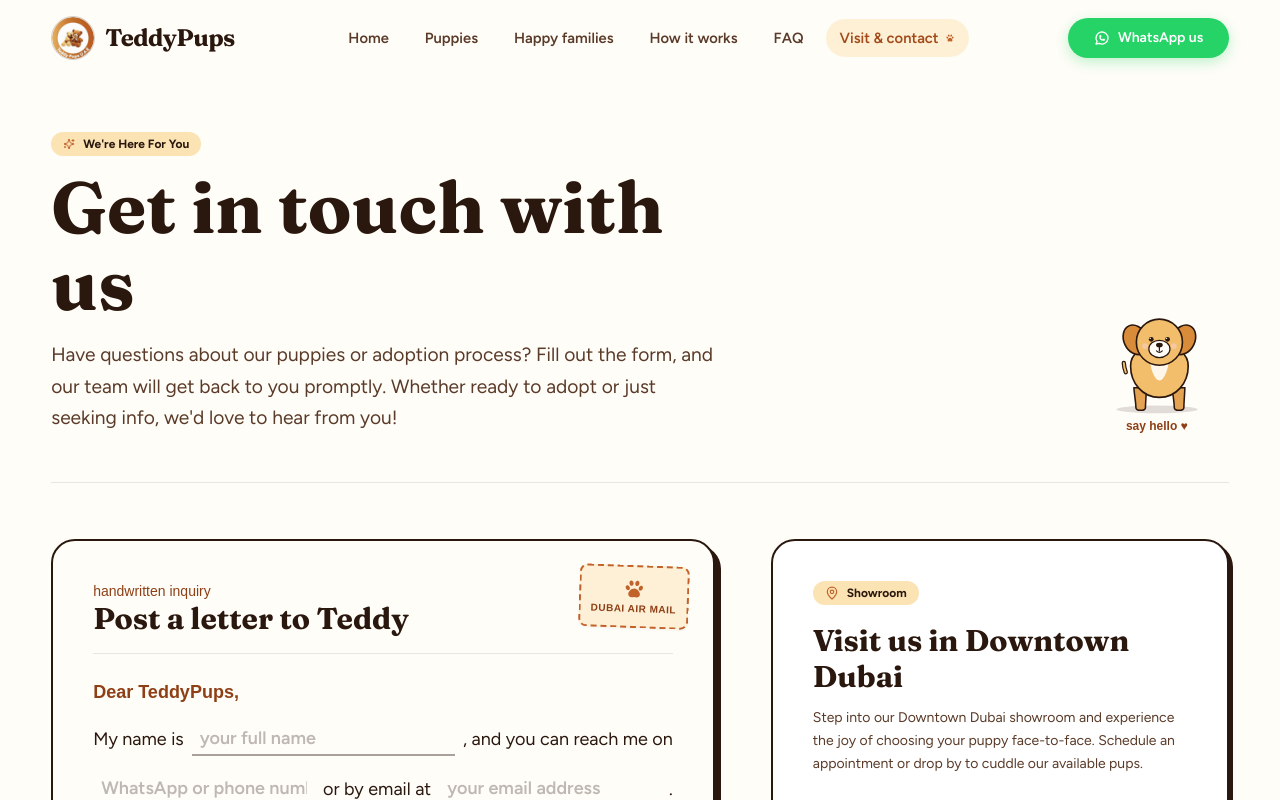
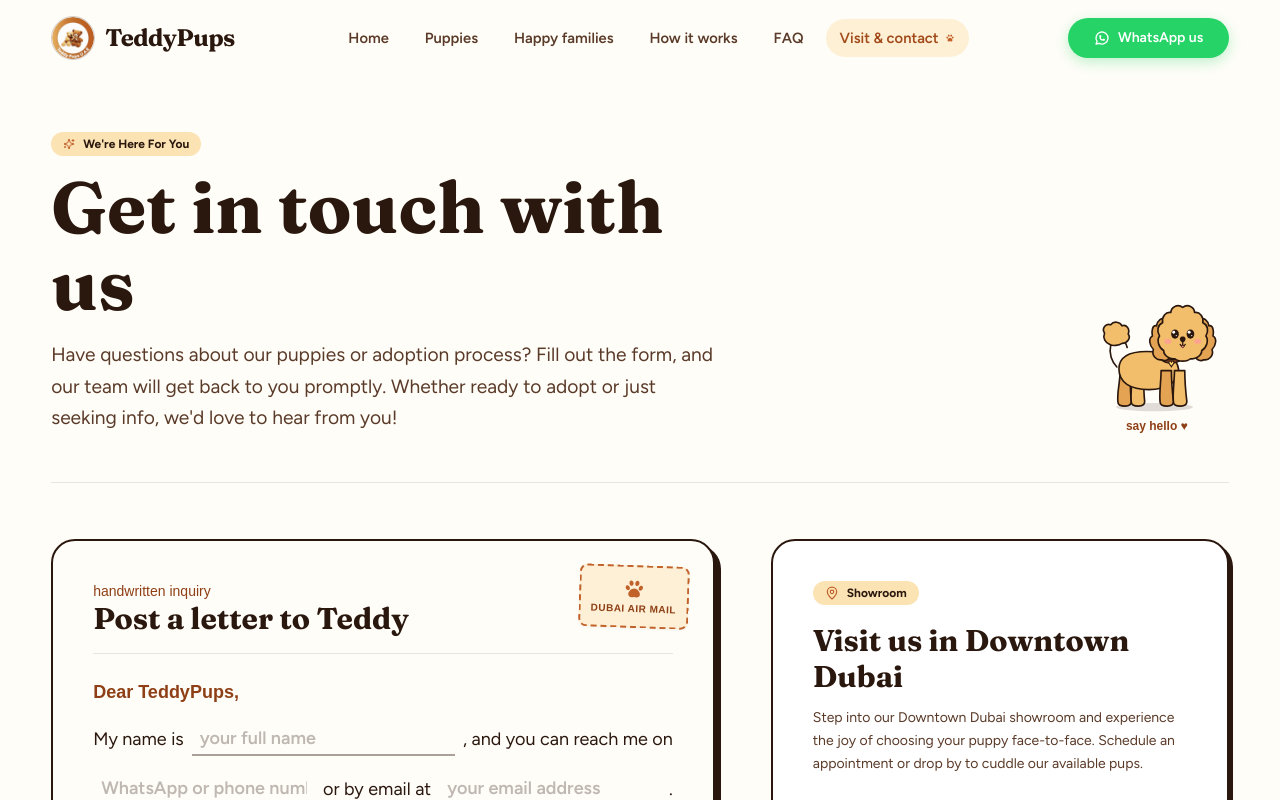
Before and after one commit to AjayMaruda/teddy-pups, a Next.js app: page /contact in a window 1280 px wide. Shown: the top 800 px of the page. Built offline with nearby package versions, Linux system fonts and the light colour scheme; a web font is replaced by a local one.

Commit message:
feat(mascot): redesign MascotTeddy to authentic Korean poodle and polish meet door typography

```diff
--- a/src/components/MascotTeddy.tsx
+++ b/src/components/MascotTeddy.tsx
@@ -1,8 +1,11 @@
 import React from "react";
+
+export type TeddyVariant = "korean-poodle" | "bichon-maltipoo" | "fluffy-bear";
 
 interface MascotTeddyProps {
   pose?: "standing" | "peek" | "snug" | "sit";
   facing?: "left" | "right";
+  variant?: TeddyVariant;
   className?: string;
   label?: string;
 }
@@ -10,10 +13,17 @@ interface MascotTeddyProps {
 export default function MascotTeddy({
   pose = "standing",
   facing = "right",
+  variant = "korean-poodle",
   className = "w-32",
-  label = "Teddy, the TeddyPups puppy",
+  label = "Teddy, the TeddyPups mascot puppy",
 }: MascotTeddyProps) {
   const isLeft = facing === "left";
+
+  // Palette definitions
+  const furMain = variant === "bichon-maltipoo" ? "#fffcf4" : "#f2be6b";
+  const furShade = variant === "bichon-maltipoo" ? "#f5ede0" : "#e4a352";
+  const lineStroke = "#2a170e";
+  const strokeW = "3.2";
 
   return (
     <div
@@ -22,154 +32,299 @@ export default function MascotTeddy({
       aria-label={label}
     >
       <svg
-        viewBox="0 0 300 240"
+        viewBox="0 0 280 230"
         className="w-full h-auto overflow-visible"
         focusable="false"
       >
-        <g transform={isLeft ? "translate(300 0) scale(-1 1)" : ""}>
-          {/* Ground shadow */}
+        <g transform={isLeft ? "translate(280 0) scale(-1 1)" : ""}>
+          {/* Ground soft shadow */}
           {pose !== "peek" && (
             <ellipse
-              cx="150"
-              cy="230"
-              rx="85"
+              cx="135"
+              cy="216"
+              rx="75"
               ry="8"
               fill="#2a170e"
               opacity="0.14"
             />
           )}
 
-          {/* Tail */}
-          <g transform="rotate(25 84 150)">
-            <path
-              d="M86 152 C80 146 76 140 74 136"
-              stroke="#2a170e"
-              strokeWidth="9"
-              strokeLinejoin="round"
-              strokeLinecap="round"
-              fill="none"
-            />
-            <path
-              d="M86 152 C80 146 76 140 74 136"
-              stroke="#f2be6b"
-              strokeWidth="4"
-              fill="none"
-              strokeLinecap="round"
-            />
-          </g>
+          {/* STANDING POSE: Matching the reference website wooden floor mascot */}
+          {pose === "standing" && (
+            <g id="teddy-standing">
+              {/* Fluffy Pom-Pom Curly Tail */}
+              <g className="teddy-tail">
+                <path
+                  d="M62 138 C52 128 46 112 50 96 C52 86 60 80 70 84 C76 86 80 92 82 100"
+                  stroke={lineStroke}
+                  strokeWidth={strokeW}
+                  strokeLinecap="round"
+                  fill="none"
+                />
+                {/* Cloud Pom-pom at tip of tail */}
+                <path
+                  d="M48 94 C40 92 34 82 38 72 C32 64 40 52 50 56 C56 48 68 50 72 58 C80 54 88 64 84 74 C90 82 82 92 72 92 C66 96 54 98 48 94 Z"
+                  fill={furMain}
+                  stroke={lineStroke}
+                  strokeWidth={strokeW}
+                  strokeLinejoin="round"
+                />
+              </g>
 
-          {/* Body */}
-          <g transform="translate(0, 0)">
-            {/* Back legs */}
-            {pose !== "peek" && (
-              <>
+              {/* Back Legs */}
+              <g className="teddy-back-legs">
+                {/* Back Left Leg */}
                 <path
-                  d="M102 185 C102 195 106 215 106 226 C106 230 110 232 116 232 C122 232 126 230 126 226 C126 215 128 195 128 185 Z"
-                  fill="#e4a352"
-                  stroke="#2a170e"
-                  strokeWidth="3.2"
+                  d="M68 150 C68 168 62 188 64 206 C64 212 70 214 78 214 C86 214 90 211 90 205 C88 188 88 170 88 150 Z"
+                  fill={furShade}
+                  stroke={lineStroke}
+                  strokeWidth={strokeW}
+                  strokeLinejoin="round"
+                />
+                {/* Back Right Leg (foreground) */}
+                <path
+                  d="M92 148 C92 168 88 188 90 206 C90 212 96 214 104 214 C112 214 116 211 116 205 C114 188 114 170 114 148 Z"
+                  fill={furMain}
+                  stroke={lineStroke}
+                  strokeWidth={strokeW}
+                  strokeLinejoin="round"
+                />
+              </g>
+
+              {/* Puppy Body / Torso */}
+              <path
+                d="M66 142 C66 118 84 108 120 108 C155 108 178 118 182 142 C182 168 158 182 124 182 C88 182 66 168 66 142 Z"
+                fill={furMain}
+                stroke={lineStroke}
+                strokeWidth={strokeW}
+                strokeLinejoin="round"
+              />
+
+              {/* Front Legs */}
+              <g className="teddy-front-legs">
+                {/* Front Left Leg (background) */}
+                <path
+                  d="M148 145 C148 165 144 188 146 206 C146 212 152 214 160 214 C168 214 172 211 172 205 C170 188 168 168 168 145 Z"
+                  fill={furShade}
+                  stroke={lineStroke}
+                  strokeWidth={strokeW}
+                  strokeLinejoin="round"
+                />
+                {/* Front Right Leg (foreground) */}
+                <path
+                  d="M174 145 C174 165 170 188 172 206 C172 212 178 214 186 214 C194 214 198 211 198 205 C196 188 194 168 194 145 Z"
+                  fill={furMain}
+                  stroke={lineStroke}
+                  strokeWidth={strokeW}
+                  strokeLinejoin="round"
+                />
+              </g>
+
+              {/* Collar & Heart Tag */}
+              <g className="teddy-collar">
+                <path
+                  d="M150 116 C158 126 180 126 190 116 L188 123 C178 133 156 133 148 123 Z"
+                  fill="#7a3a1d"
+                  stroke={lineStroke}
+                  strokeWidth="2.5"
+                  strokeLinejoin="round"
+                />
+                {/* Golden Heart Tag */}
+                <path
+                  d="M168 129 C168 126 163 125 163 129 C163 133 168 136 168 138 C168 136 173 133 173 129 C173 125 168 126 168 129 Z"
+                  fill="#ffd369"
+                  stroke={lineStroke}
+                  strokeWidth="2"
+                  strokeLinejoin="round"
+                />
+              </g>
+
+              {/* Head Section (Poodle Cloud Curls) */}
+              <g id="teddy-head-group" transform="translate(15, -10)">
+                {/* Left Drooping Curly Ear */}
+                <path
+                  d="M142 56 C134 50 126 58 124 68 C116 66 114 78 116 88 C108 92 110 106 118 114 C114 126 124 136 134 134 C140 138 150 134 150 126 C154 116 150 100 148 88 Z"
+                  fill={furShade}
+                  stroke={lineStroke}
+                  strokeWidth={strokeW}
+                  strokeLinejoin="round"
+                />
+
+                {/* Right Drooping Curly Ear */}
+                <path
+                  d="M208 56 C216 50 224 58 226 68 C234 66 236 78 234 88 C242 92 240 106 232 114 C236 126 226 136 216 134 C210 138 200 134 200 126 C196 116 200 100 202 88 Z"
+                  fill={furShade}
+                  stroke={lineStroke}
+                  strokeWidth={strokeW}
+                  strokeLinejoin="round"
+                />
+
+                {/* Scalloped Poodle Head Silhouette */}
+                <path
+                  d="M175 32 C185 24 198 32 198 42 C208 40 216 50 214 62 C224 66 226 78 220 88 C226 96 222 110 212 116 C212 126 200 134 190 132 C184 138 166 138 160 132 C150 134 138 126 138 116 C128 110 124 96 130 88 C124 78 126 66 136 62 C134 50 142 40 152 42 C152 32 165 24 175 32 Z"
+                  fill={furMain}
+                  stroke={lineStroke}
+                  strokeWidth={strokeW}
+                  strokeLinejoin="round"
+                />
+
+                {/* Sparkling Puppy Eyes */}
+                <ellipse cx="160" cy="84" rx="7.5" ry="9" fill={lineStroke} />
+                <circle cx="157.5" cy="80.5" r="2.8" fill="#ffffff" />
+                <circle cx="162.5" cy="87" r="1.2" fill="#ffffff" />
+
+                <ellipse cx="190" cy="84" rx="7.5" ry="9" fill={lineStroke} />
+                <circle cx="187.5" cy="80.5" r="2.8" fill="#ffffff" />
+                <circle cx="192.5" cy="87" r="1.2" fill="#ffffff" />
+
+                {/* Rosy Blush Cheeks */}
+                <ellipse
+                  cx="146"
+                  cy="98"
+                  rx="7"
+                  ry="5"
+                  fill="#ff9e99"
+                  opacity="0.8"
+                />
+                <ellipse
+                  cx="204"
+                  cy="98"
+                  rx="7"
+                  ry="5"
+                  fill="#ff9e99"
+                  opacity="0.8"
+                />
+
+                {/* Cute Button Nose */}
+                <path
+                  d="M170 91 C172 88 178 88 180 91 C182 95 178 100 175 100 C172 100 168 95 170 91 Z"
+                  fill={lineStroke}
+                />
+
+                {/* Happy Smile & Tongue */}
+                <path
+                  d="M175 100 L175 104 M170 104 C172 108 175 108 175 104 C175 108 178 108 180 104"
+                  stroke={lineStroke}
+                  strokeWidth="2.4"
+                  strokeLinecap="round"
+                  fill="none"
                 />
                 <path
-                  d="M182 185 C182 195 186 215 186 226 C186 230 190 232 196 232 C202 232 206 230 206 226 C206 215 208 195 208 185 Z"
-                  fill="#e4a352"
-                  stroke="#2a170e"
-                  strokeWidth="3.2"
+                  d="M172 106 C172 112 178 112 178 106 Z"
+                  fill="#ff8585"
+                  stroke={lineStroke}
+                  strokeWidth="1.6"
                 />
-              </>
-            )}
+              </g>
+            </g>
+          )}
 
-            {/* Torso */}
-            <path
-              d="M95 140 C95 110 120 100 155 100 C190 100 215 110 215 140 C215 175 190 205 155 205 C120 205 95 175 95 140 Z"
-              fill="#f2be6b"
-              stroke="#2a170e"
-              strokeWidth="3.4"
-            />
+          {/* PEEK POSE: For peeking over the blanket/quilt ledge */}
+          {pose === "peek" && (
+            <g id="teddy-peek" transform="translate(15, 10)">
+              {/* Left Curly Ear */}
+              <path
+                d="M92 56 C84 50 76 58 74 68 C66 66 64 78 66 88 C58 92 60 106 68 114 C64 126 74 136 84 134 C90 138 100 134 100 126 C104 116 100 100 98 88 Z"
+                fill={furShade}
+                stroke={lineStroke}
+                strokeWidth={strokeW}
+                strokeLinejoin="round"
+              />
 
-            {/* White chest fluff */}
-            <path
-              d="M135 120 C145 120 165 120 175 120 C175 145 165 170 155 170 C145 170 135 145 135 120 Z"
-              fill="#fffdf8"
-              opacity="0.9"
-            />
+              {/* Right Curly Ear */}
+              <path
+                d="M158 56 C166 50 174 58 176 68 C184 66 186 78 184 88 C192 92 190 106 182 114 C186 126 176 136 166 134 C160 138 150 134 150 126 C146 116 150 100 152 88 Z"
+                fill={furShade}
+                stroke={lineStroke}
+                strokeWidth={strokeW}
+                strokeLinejoin="round"
+              />
 
-            {/* Front Paws (if peek, paws resting on edge) */}
-            {pose === "peek" ? (
-              <g transform="translate(0, -10)">
-                <ellipse cx="120" cy="195" rx="14" ry="10" fill="#f2be6b" stroke="#2a170e" strokeWidth="3" />
-                <ellipse cx="190" cy="195" rx="14" ry="10" fill="#f2be6b" stroke="#2a170e" strokeWidth="3" />
-              </g>
-            ) : null}
+              {/* Scalloped Poodle Head */}
+              <path
+                d="M125 32 C135 24 148 32 148 42 C158 40 166 50 164 62 C174 66 176 78 170 88 C176 96 172 110 162 116 C162 126 150 134 140 132 C134 138 116 138 110 132 C100 134 88 126 88 116 C78 110 74 96 80 88 C74 78 76 66 86 62 C84 50 92 40 102 42 C102 32 115 24 125 32 Z"
+                fill={furMain}
+                stroke={lineStroke}
+                strokeWidth={strokeW}
+                strokeLinejoin="round"
+              />
 
-            {/* Head */}
-            <g transform="translate(0, 0)">
-              {/* Ears */}
+              {/* Eyes */}
+              <ellipse cx="110" cy="84" rx="7.5" ry="9" fill={lineStroke} />
+              <circle cx="107.5" cy="80.5" r="2.8" fill="#ffffff" />
+              <circle cx="112.5" cy="87" r="1.2" fill="#ffffff" />
+
+              <ellipse cx="140" cy="84" rx="7.5" ry="9" fill={lineStroke} />
+              <circle cx="137.5" cy="80.5" r="2.8" fill="#ffffff" />
+              <circle cx="142.5" cy="87" r="1.2" fill="#ffffff" />
+
+              {/* Blush */}
               <ellipse
-                cx="105"
-                cy="85"
-                rx="24"
-                ry="32"
-                transform="rotate(-25 105 85)"
-                fill="#d88c3a"
-                stroke="#2a170e"
-                strokeWidth="3.4"
+                cx="96"
+                cy="98"
+                rx="7"
+                ry="5"
+                fill="#ff9e99"
+                opacity="0.8"
               />
               <ellipse
-                cx="205"
-                cy="85"
-                rx="24"
-                ry="32"
-                transform="rotate(25 205 85)"
-                fill="#d88c3a"
-                stroke="#2a170e"
-                strokeWidth="3.4"
+                cx="154"
+                cy="98"
+                rx="7"
+                ry="5"
+                fill="#ff9e99"
+                opacity="0.8"
               />
 
-              {/* Head shape */}
-              <circle
-                cx="155"
-                cy="90"
-                r="48"
-                fill="#f2be6b"
-                stroke="#2a170e"
-                strokeWidth="3.4"
+              {/* Nose & Smile */}
+              <path
+                d="M120 91 C122 88 128 88 130 91 C132 95 128 100 125 100 C122 100 118 95 120 91 Z"
+                fill={lineStroke}
               />
-
-              {/* Muzzle */}
-              <ellipse
-                cx="155"
-                cy="104"
-                rx="22"
-                ry="18"
-                fill="#fffdf8"
-                stroke="#2a170e"
-                strokeWidth="2.5"
-              />
-
-              {/* Cute nose */}
-              <ellipse cx="155" cy="96" rx="7" ry="5" fill="#2a170e" />
-
-              {/* Smile */}
               <path
-                d="M155 101 L155 108 M149 108 Q155 114 161 108"
-                stroke="#2a170e"
-                strokeWidth="2.5"
+                d="M125 100 L125 104 M120 104 C122 108 125 108 125 104 C125 108 128 108 130 104"
+                stroke={lineStroke}
+                strokeWidth="2.4"
                 strokeLinecap="round"
                 fill="none"
               />
+              <path
+                d="M122 106 C122 112 128 112 128 106 Z"
+                fill="#ff8585"
+                stroke={lineStroke}
+                strokeWidth="1.6"
+              />
 
-              {/* Eyes */}
-              <circle cx="138" cy="84" r="5" fill="#2a170e" />
-              <circle cx="136" cy="82" r="1.5" fill="#fff" />
+              {/* Cute Front Paws Resting On Ledge */}
+              <g id="teddy-peek-paws">
+                <path
+                  d="M102 144 C102 136 108 130 116 130 C124 130 130 136 130 144 Z"
+                  fill={furMain}
+                  stroke={lineStroke}
+                  strokeWidth="2.8"
+                />
+                <path
+                  d="M110 138 v5 M116 138 v5"
+                  stroke={lineStroke}
+                  strokeWidth="2"
+                  strokeLinecap="round"
+                />
 
-              <circle cx="172" cy="84" r="5" fill="#2a170e" />
-              <circle cx="170" cy="82" r="1.5" fill="#fff" />
-
-              {/* Rosy cheeks */}
-              <circle cx="125" cy="98" r="6" fill="#f9cdbf" opacity="0.65" />
-              <circle cx="185" cy="98" r="6" fill="#f9cdbf" opacity="0.65" />
+                <path
+                  d="M120 144 C120 136 126 130 134 130 C142 130 148 136 148 144 Z"
+                  fill={furMain}
+                  stroke={lineStroke}
+                  strokeWidth="2.8"
+                />
+                <path
+                  d="M128 138 v5 M134 138 v5"
+                  stroke={lineStroke}
+                  strokeWidth="2"
+                  strokeLinecap="round"
+                />
+              </g>
             </g>
-          </g>
+          )}
         </g>
       </svg>
     </div>
```
Also changed, not shown: src/app/globals.css (+23 -11 lines), src/components/MeetPupsSection.tsx (+9 -8 lines).
